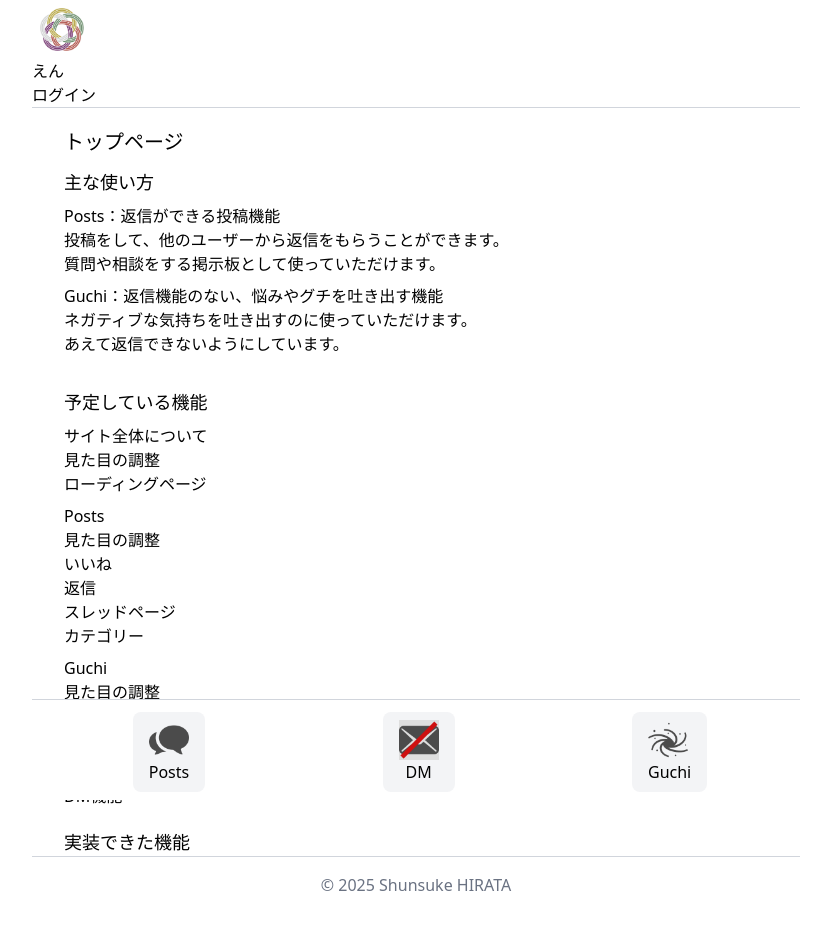
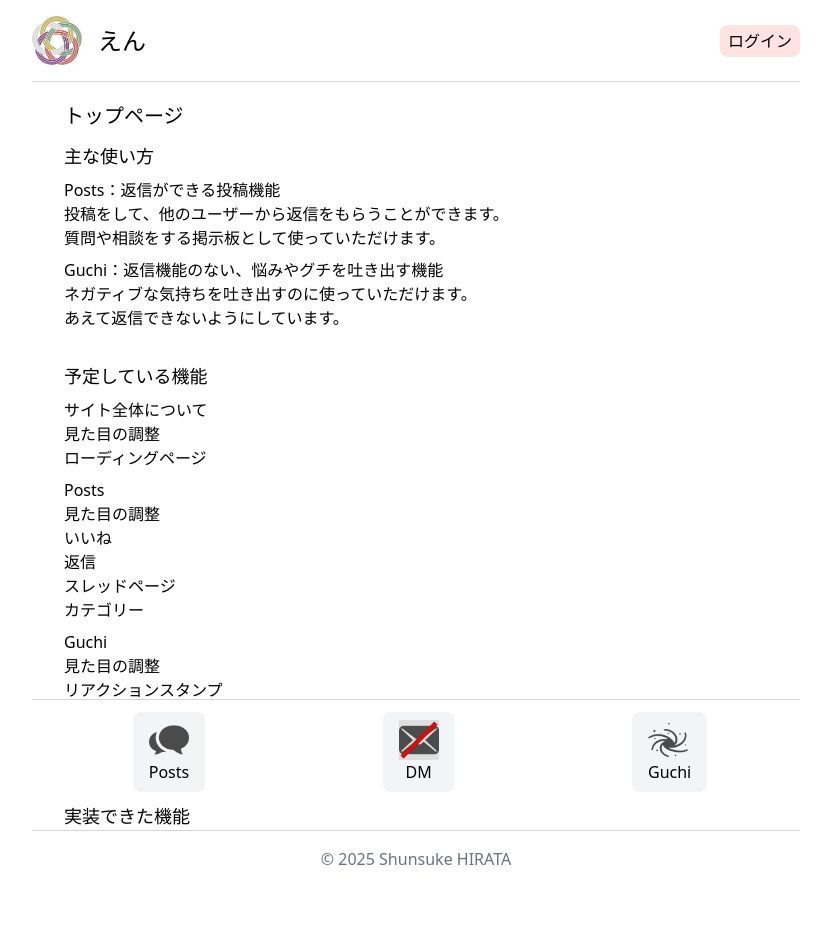
Before and after one commit to Shunsuke0205/message-board-site-on-vercel, a Next.js app: page / in a window 1280 px wide. Shown: the top 930 px of the page, without its empty margins (224-1055 px from the left). Built offline with nearby package versions, Linux system fonts and the light colour scheme; no server answers.

Commit message:
impl: css on header

```diff
--- a/src/app/Header.tsx
+++ b/src/app/Header.tsx
@@ -10,26 +10,35 @@ const Header = async () => {
   const isloggedin = await isLoggedIn();
 
   return (
-    <header className="border-b border-gray-300">
-       <Link href="/">
+    <header className="py-4 border-b border-gray-300 flex justify-between items-center ">
+      <Link
+        href="/"
+        className="flex items-center"
+      >
         <Image
           src="/product_icon.png"
           alt="Icon"
-          width={60}
-          height={60}
-          className="p-2"
+          width={50}
+          height={50}
+          className=""
         />
-        <h1>えん</h1>
+        <h1 className="ml-4 text-2xl">えん</h1>
       </Link>
       {isloggedin ?
         <div>
-          <Link href="/private">
+          <Link
+            href="/private"
+            className="border border-gray-300 px-3 py-1 bg-white cursor-pointer rounded-lg hover:bg-gray-100"
+          >
             マイページ
           </Link>
           <LogoutButton />
         </div>
         :
-        <Link href="/login">
+        <Link
+          href="/login"
+          className="px-2 py-1 bg-red-100 cursor-pointer rounded-lg hover:bg-red-200"
+        >
           ログイン
         </Link>
       }
```
